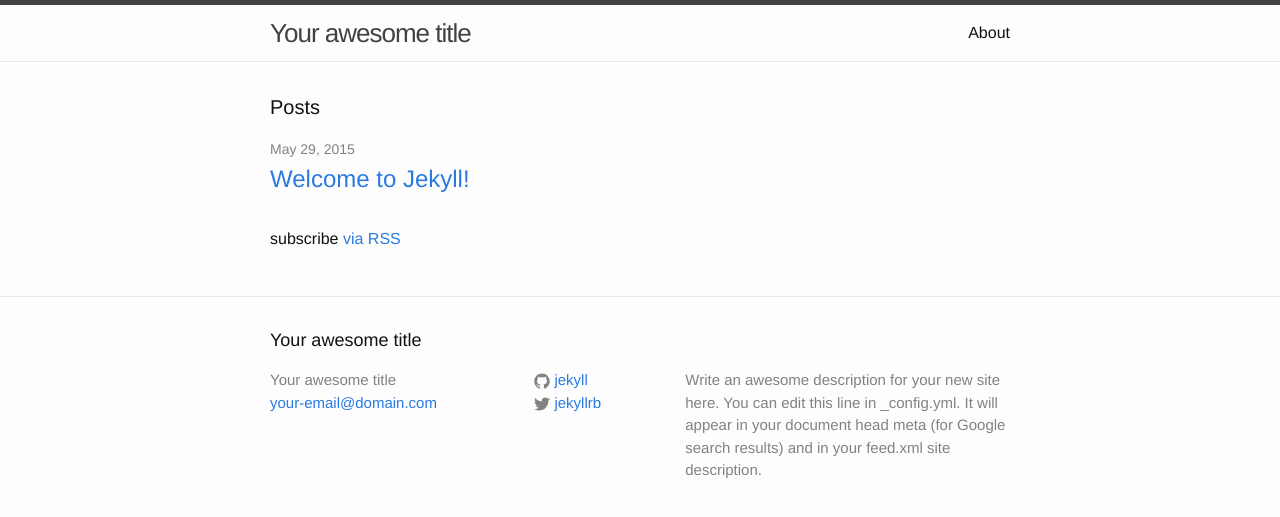
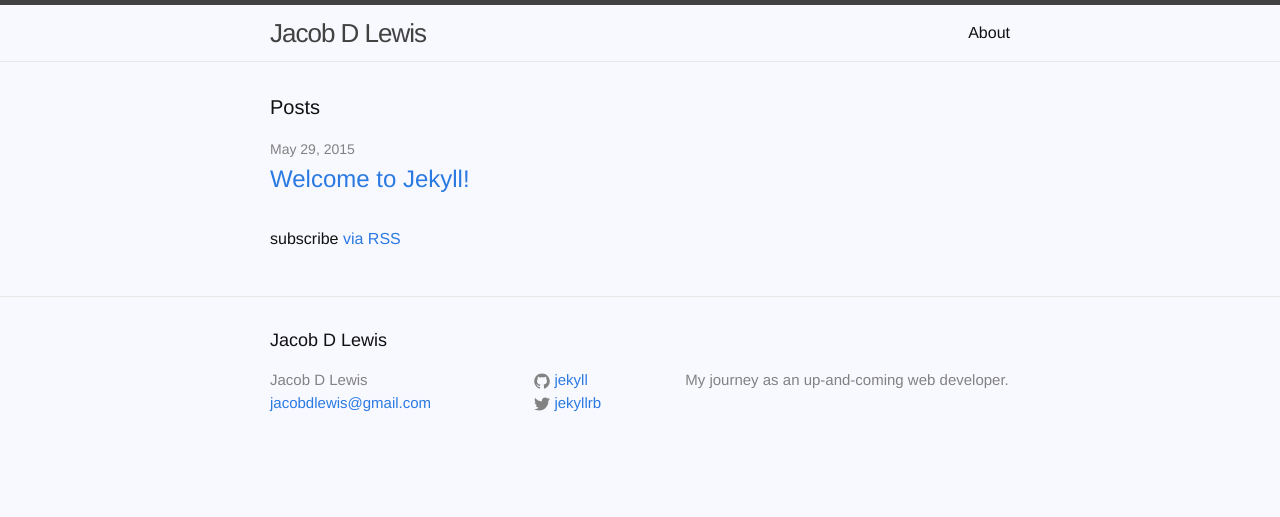
Before and after one commit to jacobdlewis/jacobdlewis.github.io, a Jekyll site: the page built from index.html, in a window 1280 px wide. Shown: the top 517 px of the page. Built offline with Jekyll 4.4.1, drawn with Linux system fonts in a browser that asks for light colours.

Commit message:
minor layout & color edits

```diff
--- a/_config.yml
+++ b/_config.yml
@@ -1,10 +1,8 @@
 # Site settings
-title: Your awesome title
-email: your-email@domain.com
+title: Jacob D Lewis
+email: jacobdlewis@gmail.com
 description: > # this means to ignore newlines until "baseurl:"
-  Write an awesome description for your new site here. You can edit this
-  line in _config.yml. It will appear in your document head meta (for
-  Google search results) and in your feed.xml site description.
+  My journey as an up-and-coming web developer.
 baseurl: "" # the subpath of your site, e.g. /blog/
 url: "http://yourdomain.com" # the base hostname & protocol for your site
 twitter_username: jekyllrb
--- a/css/main.scss
+++ b/css/main.scss
@@ -14,7 +14,7 @@
 $spacing-unit:     30px;
 
 $text-color:       #111;
-$background-color: #fdfdfd;
+$background-color: ghostwhite;
 $brand-color:      #2a7ae2;
 
 $grey-color:       #828282;
```
